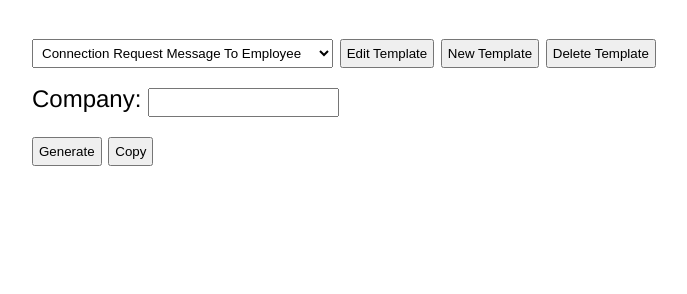
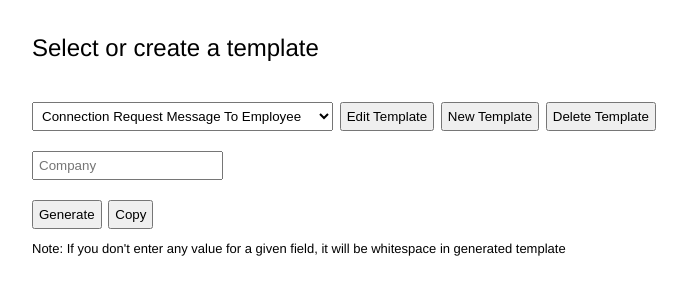
Before and after one commit to parthvyas7/template-generator, a plain HTML site: page index.html in a window 1280 px wide. Shown: the part 132-426 px from the top of the page, without its empty margins (208-895 px from the left). Drawn offline with Linux system fonts and the light colour scheme.

Commit message:
Refined templates

```diff
--- a/index.html
+++ b/index.html
@@ -32,10 +32,15 @@
       .hidden {
         display: none;
       }
+      .psMsg {
+        font-size: small;
+        display: block;
+      }
     </style>
   </head>
   <body>
     <h1>Template generator</h1>
+    <p>Select or create a template</p>
     <div id="templateSelection">
       <select id="templateSelect" title="Select Template"></select>
       <button id="editBtn" title="Edit Template">Edit Template</button>
@@ -53,6 +58,10 @@
     <button id="copyBtn" title="Copy">Copy</button>
     <span id="copyMsg" class="hidden">Copied!</span>
     <pre id="output" class="hidden"></pre>
+    <span class="psMsg"
+      >Note: If you don't enter any value for a given field, it will be
+      whitespace in generated template</span
+    >
     <script>
       let templates = {};
 
@@ -65,7 +74,7 @@
             "Connection Request Message To Employee":
               "Hey,\nI hope this message finds you well,\nI was impressed with your experience and your work at {Company}. I am currently exploring full-time opportunities at {Company} as a Software Engineer and would love to connect with you to learn more about your experience working there.",
             "Connection Request Message to Recruiter":
-              "Hey,\nI’ve just seen that you work with {Company}. As a {Job Position} professional, I’ve been working for about a year. I would love to connect with you and discuss more about any suitable opportunities for someone with my background.\nThanks in advance.",
+              "Hey,\nI’ve just seen that you work with {Company}. I would love to connect with you and discuss more about any suitable opportunities for someone with my background.\nThanks in advance.",
             "Follow-up feedback post-referral":
               "Thank you so much for agreeing to provide a referral for me. In the event that the referral does not lead to a successful outcome, would it be possible for you to let me know if you receive any feedback from the employer? I would really appreciate any insights or suggestions you can offer about how I can improve my qualifications or presentation in the future.",
             "No response on referral request":
@@ -73,9 +82,9 @@
             "Reply to Rejections":
               "Dear Recruiting Team,\n\nThank you for considering my application for the position of {Position}. While I am disappointed to hear that my qualifications did not meet your current needs, I appreciate your prompt response and the opportunity to apply.\n\nI am eager to improve my skills and qualifications in order to become a more competitive candidate in the future. I would be grateful if you could provide me with feedback or suggestions on where my profile or skills may not have met your expectations for this role. This feedback will be helpful for me to identify areas of improvement and refine my job search strategy.\nThank you for your time and consideration, and I look forward to the possibility of future opportunities with {Company}.",
             "When you are going for a specific job position":
-              "{JobPosition} referral/application\n\nHey,\nI hope this message finds you well. I am requesting a referral/application for a {JobPosition} at {Company}. My experience and skills align well with the requirements of the position, and I am excited about the prospect of joining your team.\n\nAs a Software Engineer at Apra Labs for a brief period, I gained exposure to the latest industry trends and cutting-edge technologies, which I believe would be valuable assets to the {Company} team. and have also previously held the role of Software Development Engineer at Crest Data Systems in Ahmedabad. Additionally, I have completed several web development projects and have a strong track record as a Competitive Programmer, having solved over 400 Data Structure and algorithm problems and participated in numerous live contests.\n\nI am eager to continue developing my skills and believe that {Company} would provide an excellent environment for me to do so. I have attached my resume for your review. I would greatly appreciate it if you could refer me for the {JobPosition} and provide any additional guidance on the application process.\nThank you very much for considering my request.\n\nJob ID: {JobID}\nJob/Reference Link: {JobLink}\nResume: https://tiny.cc/itspv7",
+              "{JobPosition} Referral/Application\n\nHi,\n\nI hope you're doing well. I'm writing to express interest in opportunities at {Company} and to request a referral for a {JobPosition} role.\n\nAs an experienced Software Engineer specializing in full-stack development with React.js and Node.js, I’m passionate about building innovative solutions and contributing to meaningful projects.\n\nAny assistance would be greatly appreciated.\n\nJob ID: {JobID}\nJob/Reference Link: {JobLink}\n\nPortfolio: https://parthvyas7.github.io\nGitHub: https://github.com/parthvyas7\nLeetCode: https://leetcode.com/parthvyas7\nResume: https://docs.google.com/document/d/1slcsrmNtTVKViEQiXK9XP837D2uTf-tgu2Nz9g8oLPs\n\nThank you!",
             "When you don’t have details for a job position":
-              "Referral Request / Application for Software Engineer Position at {Company}\n\nHey,\nI hope this message finds you well. I am reaching out to inquire about any full-time Software Engineer/Developer positions available at {Company}, and if possible, request for a referral to such a position.\n\nI was employed as a Software Engineer at Apra Labs and have over a year of experience as a Software Development Engineer at Crest Data Systems in Ahmedabad. Along with that, I have completed multiple web development projects, and I have honed my problem-solving skills by participating in over 10 competitive programming contests and solving over 400 DSA problems.\n\nI am excited about the possibility of joining {Company} as a Software Engineer/Developer to learn and grow in a dynamic work environment. If you have any openings or can refer me to any such position, it would be greatly appreciated.\n\nPlease find my resume attached for your review.\nThank you for your time and consideration.\n\nResume: https://tiny.cc/itspv7",
+              "Referral Request for {JobPosition} Position\n\nHi,\nI hope you're doing well. I'm writing to express interest in opportunities at {Company} and to request a referral for a Software Engineer role.\n\nAs an experienced Software Engineer specializing in full-stack development with React.js and Node.js, I’m passionate about building innovative solutions and contributing to meaningful projects.\n\nAny assistance would be greatly appreciated.\n\nPortfolio: https://parthvyas7.github.io\nGitHub: https://github.com/parthvyas7\nLeetCode: https://leetcode.com/parthvyas7\nResume: https://docs.google.com/document/d/1slcsrmNtTVKViEQiXK9XP837D2uTf-tgu2Nz9g8oLPs\n\nThank you!",
           };
           saveTemplates();
         }
@@ -108,13 +117,11 @@
         matchesDeduped = [...new Set(matches)];
         matchesDeduped.forEach((match) => {
           const placeholder = match.slice(1, -1);
-          const label = document.createElement("label");
-          label.textContent = `${placeholder}: `;
           const input = document.createElement("input");
           input.type = "text";
           input.id = placeholder;
-          label.appendChild(input);
-          placeholdersDiv.appendChild(label);
+          input.placeholder = placeholder;
+          placeholdersDiv.appendChild(input);
           placeholdersDiv.appendChild(document.createElement("br"));
         });
       }
@@ -122,7 +129,7 @@
       function replacePlaceholders(template, placeholders) {
         return template.replace(
           /{(.*?)}/g,
-          (match, placeholder) => placeholders[placeholder] || match
+          (match, placeholder) => placeholders[placeholder] || ""
         );
       }
 
```
